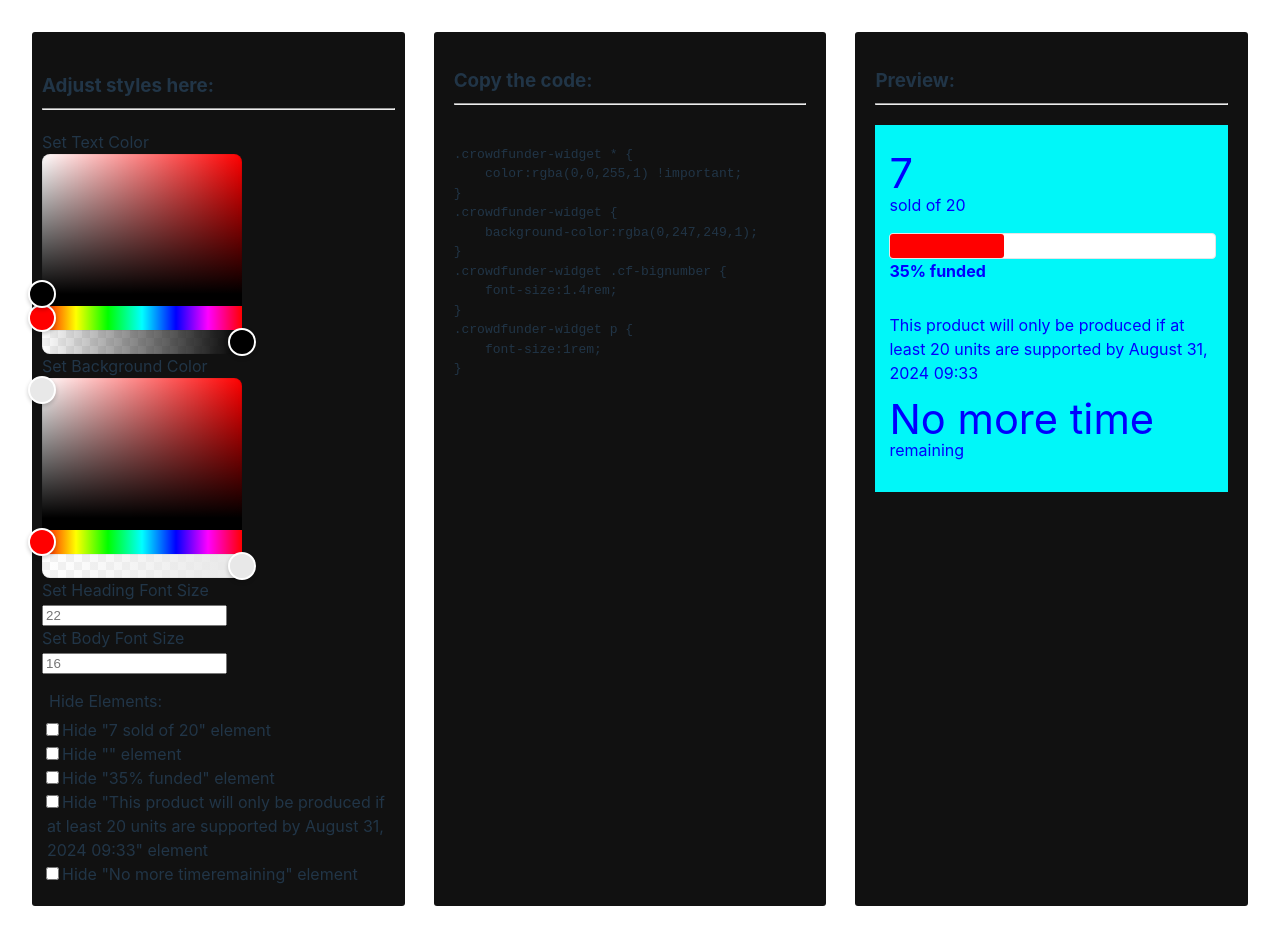
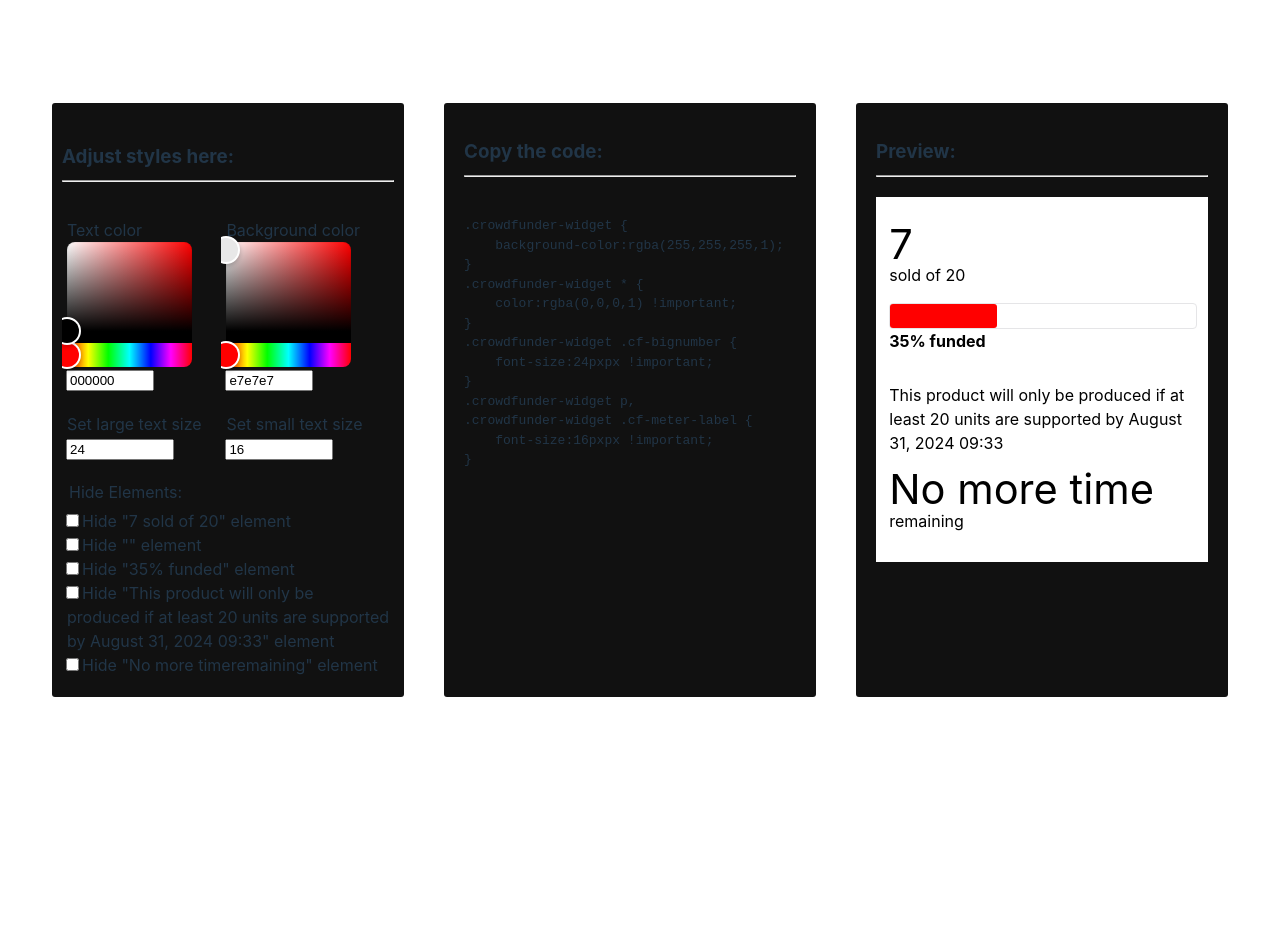
Before and after one commit to JulianSchnehage/crowdfunder-css, a React (Vite) app: page / in a window 1280 px wide. After the commit the page ends 800 px from the top, so only its background shows below. Built offline with nearby package versions, Linux system fonts and the light colour scheme.

Commit message:
add hex color picker and input, styling, format code output

```diff
--- a/src/App.css
+++ b/src/App.css
@@ -1,18 +1,22 @@
 #root {
   padding: 2rem;
-
+  width:100%;
 }
 
 .crowdfunder-container {
   display:flex;
   justify-content: space-between;
+  flex-wrap: wrap;
   text-align: left;
-
+  width:100%;
 }
 
 .crowdfunder-container > section {
+  flex: 1 1 320px;
 
-  width:29%;
+
+  margin: 20px 20px;
+
   background: #111;
 /*     margin: 10px 20px; */
   padding:10px 20px;
@@ -61,3 +65,55 @@
 #root .CSSOutput  {
   text-align: left !important;
 }
+
+
+
+.crowdfunder-container .react-colorful {
+  height: 125px;
+  width:125px;
+}
+
+
+
+.font-color-picker,
+.background-color-picker,
+.heading-font,
+.body-font {
+    display: inline-block;
+    width:45% !important;
+    overflow: hidden;
+}
+.heading-font input,
+.body-font input {
+    max-width:100px;
+}
+.font-color-picker label,
+.background-color-picker label,
+.heading-font label,
+.body-font label {
+    line-height:1;
+    margin-bottom: .25em;
+    white-space:nowrap;
+}
+
+.font-color-picker input,
+.background-color-picker input {
+    display: inline-block;
+    max-width: 80px;
+}
+
+@media (max-width:769px) {
+  #root {
+    padding:0;
+  }
+  section.CSSConfig {
+    order:2;
+  }
+  section.crowdfunder {
+    order:1;
+  }
+  .CSSOutput {
+    order:3;
+  }
+
+}
--- a/src/App.jsx
+++ b/src/App.jsx
@@ -7,37 +7,21 @@ import Crowdfunder from "./components/Crowdfunder.jsx";
 
 
 function App() {
-  // The useEffect hook below grabs the number of elements from the crowdfunder widget in the event we dynamically set up the widget in future
-  const [widgetElements, setWidgetElements] = useState([]);
-
-  useEffect(()=> {
-    const widgetContainer = document.querySelector('.crowdfunder-widget');
-    if (widgetContainer) {
-      const children = Array.from(widgetContainer.children).map((child) => {
-        return {
-          tag: child.tagName.toLowerCase(),
-          text: child.textContent.trim()
-        }
-      })
-      setWidgetElements(children);
-    }
-  }, []);
-
 
   // Store shared data in the parent component to be changed in CSSConfig and displayed to the user for copying in the CSSOutput component
   const [CSSCode, setCSSCode] = useState({
-    color: "rgba(0,0,255,1)",
-    backgroundColor:"rgba(0,247,249,1)",
-    bodyFontSize:"1rem",
-    headingFontSize:"1.4rem",
-    hideElements:""
+    color: "rgba(0,0,0,1)",
+    backgroundColor:"rgba(255,255,255,1)",
+    bodyFontSize: "16px" ,
+    headingFontSize:"24px",
+    hideElements:[]
   });
 
 
   return (
     <>
       <main className='crowdfunder-container'>
-        <CSSConfig CSSCode={CSSCode} setCSSCode={setCSSCode} elements={widgetElements} />
+        <CSSConfig CSSCode={CSSCode} setCSSCode={setCSSCode}  />
         <CSSOutput CSSCode={CSSCode}/>
         <Crowdfunder CSSCode={CSSCode} />
       </main>
--- a/src/components/CSSConfig.jsx
+++ b/src/components/CSSConfig.jsx
@@ -1,54 +1,87 @@
-import React, { useState } from "react";
-import { RgbaColorPicker } from "react-colorful";
+import React, { useState, useEffect } from "react";
+import { HexColorPicker, HexColorInput } from "react-colorful";
 
 export default function CSSConfig({ elements, CSSCode, setCSSCode }) {
-  // const [values, setValues] = useState({
-  //   color: "",
-  //   backgroundColor:"",
-  //   bodyFontSize:"",
-  //   headingFontSize:"",
-  //   hideElements:""
-  // })
 
-
-
-  const [color, setColor] = useState({ r: 0, g: 0, b: 0, a: 1 });
+  const [color, setColor] = useState("#000000");
   const handleColor = (newColor) => {
     setColor(newColor)
     setCSSCode((prevData) => {
       return {
         ...prevData,
-        color: `rgba(${newColor.r},${newColor.g},${newColor.b},${newColor.a})`
+        color: `${newColor}`
       };
     });
   }
 
 
-
-  const [backgroundColor, setBackgroundColor] = useState({ r: 233, g: 233, b: 233, a: 1 });
+  const [backgroundColor, setBackgroundColor] = useState("#e7e7e7");
   const handleBackgroundColor = (newColor) => {
-    setColor(newColor);
+    setBackgroundColor(newColor);
     setCSSCode((prevData) => {
       return {
         ...prevData,
-        backgroundColor: `rgba(${newColor.r},${newColor.g},${newColor.b},${newColor.a})`
+        backgroundColor: `${newColor}`
       };
     });
   }
 
-  const [bodyFontSize, setBodyFontSize] = useState(16);
-  const handleBodyFontSize = (newSize) => {
-    setBodyFontSize(newSize);
+  const [headingFontSize, setHeadingFontSize] = useState(24);
+  const handleHeadingFontSize = (e) => {
+    setHeadingFontSize(e.target.value);
     setCSSCode((prevData) => {
       return {
         ...prevData,
-        bodyFontSize: newSize
+        headingFontSize: e.target.value
       }
     });
   }
 
-  const [headingFontSize, setHeadingFontSize] = useState(22);
-  const [hideElements, setHideElements] = useState("");
+  const [bodyFontSize, setBodyFontSize] = useState(16);
+  const handleBodyFontSize = (e) => {
+    setBodyFontSize(e.target.value);
+    setCSSCode((prevData) => {
+      return {
+        ...prevData,
+        bodyFontSize: e.target.value
+      }
+    });
+  }
+
+  // Hiding elements
+  const [widgetElements, setWidgetElements] = useState([]);
+
+  // The useEffect hook below grabs the number of elements from the crowdfunder widget in the event we dynamically set up the widget in future
+  useEffect(()=> {
+    const widgetContainer = document.querySelector('.crowdfunder-widget');
+    if (widgetContainer) {
+      const children = Array.from(widgetContainer.children).map((child) => {
+        return {
+          tag: child.tagName.toLowerCase(),
+          text: child.textContent.trim()
+        }
+      })
+      setWidgetElements(children);
+    }
+  }, []);
+
+  const handleHiddenElements = (e) => {
+
+    const value = e.target.value;
+    const checked = e.target.checked;
+
+    setCSSCode((prevData) => {
+
+      const updatedHideElements = checked
+      ? [...(prevData.hideElements || []), value]
+      : (prevData.hideElements || []).filter((el) => el !== value)
+      console.log(CSSCode.hideElements);
+      return {
+        ...prevData,
+        hideElements: updatedHideElements,
+      }
+    });
+  }
 
 
   return (
@@ -56,45 +89,55 @@ export default function CSSConfig({ elements, CSSCode, setCSSCode }) {
       <section className="CSSConfig">
         <h4>Adjust styles here:</h4>
         <hr />
-        <form>
-          <label htmlFor="color">Set Text Color</label>
-          <RgbaColorPicker color={color} onChange={handleColor} />
+        <form className="css-config-form">
+          <fieldset className="font-color-picker">
+            <label htmlFor="color">Text color</label>
+            <HexColorPicker color={color} onChange={handleColor} />
+            <HexColorInput color={color} onChange={handleColor} />
+          </fieldset>
 
-          <label htmlFor="background-color">Set Background Color</label>
-          <RgbaColorPicker color={backgroundColor} onChange={handleBackgroundColor} />
+          <fieldset className="background-color-picker">
+            <label htmlFor="background-color">Background color</label>
+            <HexColorPicker color={backgroundColor} onChange={handleBackgroundColor} />
+            <HexColorInput color={backgroundColor} onChange={handleBackgroundColor} />
+          </fieldset>
 
-          <label htmlFor="heading-font">Set Heading Font Size</label>
+          <fieldset className="heading-font">
+            <label htmlFor="heading-font">Set large text size</label>
             <input
-            onChange={handleBodyFontSize}
+              onChange={handleHeadingFontSize}
               type="number"
               name="headingFont"
               placeholder="22"
               min="16"
-            value={CSSCode.headingFont}
+              value={`${headingFontSize}`}
             />
+          </fieldset>
 
-          <label htmlFor="body-font">Set Body Font Size</label>
+          <fieldset className="body-font">
+            <label htmlFor="body-font">Set small text size</label>
             <input
-            //onChange={handleChange}
+              onChange={handleBodyFontSize }
               type="number"
               name="bodyFont"
               placeholder="16"
               min="10"
-            value={CSSCode.bodyFont}
+              value={`${bodyFontSize}`}
             />
+          </fieldset>
 
           <fieldset>
             <legend>Hide Elements:</legend>
-            {elements.map((el, index) => (
+            {widgetElements.map((el, index) => (
               <label
                 key={index}
                 htmlFor={`${el.tag}:nth-child(${index + 1})`}
               >
                 <input
-                  value={`${el.tag}:nth-child(${index + 1})`}
+                  value={`.crowdfunder-widget ${el.tag}:nth-child(${index + 1})`}
                   type="checkbox"
                   name="hiddenElements"
-                  //onChange={handleChange}
+                  onChange={handleHiddenElements}
                 />
                 {`Hide "${el.text}" element`}
               </label>
--- a/src/components/CSSOutput.jsx
+++ b/src/components/CSSOutput.jsx
@@ -1,17 +1,24 @@
 export default function CSSOutput({ CSSCode: {color, backgroundColor, headingFontSize, bodyFontSize, hideElements} }){
-    let hideElementCode = hideElements ? `${hideElements} {display:none;}`: "";
+    console.log("hideElements in css",hideElements)
+    hideElements = hideElements.join(",\n")
+    let hideElementCode = hideElements.length !== 0
+    ?`${hideElements} {
+    display:none;
+}`
+    : "";
     let generatedCode = `
+.crowdfunder-widget {
+    background-color:${backgroundColor};
+}
 .crowdfunder-widget * {
     color:${color} !important;
 }
-.crowdfunder-widget {
-    background-color:${backgroundColor};
+.crowdfunder-widget .cf-bignumber {
+    font-size:${headingFontSize}px !important;
 }
-.crowdfunder-widget .cf-bignumber {
-    font-size:${headingFontSize};
-}
-.crowdfunder-widget p {
-    font-size:${bodyFontSize};
+.crowdfunder-widget p,
+.crowdfunder-widget .cf-meter-label {
+    font-size:${bodyFontSize}px !important;
 }
 ${hideElementCode}
 `
--- a/src/components/Crowdfunder.jsx
+++ b/src/components/Crowdfunder.jsx
@@ -3,6 +3,7 @@ import React from 'react';
 
 //export default function Crowdfunder({ color, backgroundColor, bodyFontSize, headingFontSize, hideElements }){
 export default function Crowdfunder({ CSSCode: {color, backgroundColor, headingFontSize, bodyFontSize, hideElements} }){
+
     let hideElementCode = hideElements ? `${hideElements} {display:none;}`: "";
     let generatedCodePreview = `
 .crowdfunder-widget {
@@ -12,10 +13,11 @@ export default function Crowdfunder({ CSSCode: {color, backgroundColor, headingF
     color:${color} !important;
 }
 .crowdfunder-widget .cf-bignumber {
-    font-size:${headingFontSize};
+    font-size:${headingFontSize}px !important;
 }
-.crowdfunder-widget p {
-    font-size:${bodyFontSize};
+.crowdfunder-widget p,
+.crowdfunder-widget .cf-meter-label {
+    font-size:${bodyFontSize}px !important;
 }
 ${hideElementCode}
 `
```
Lines whose indentation alone changed are shown as unchanged.
